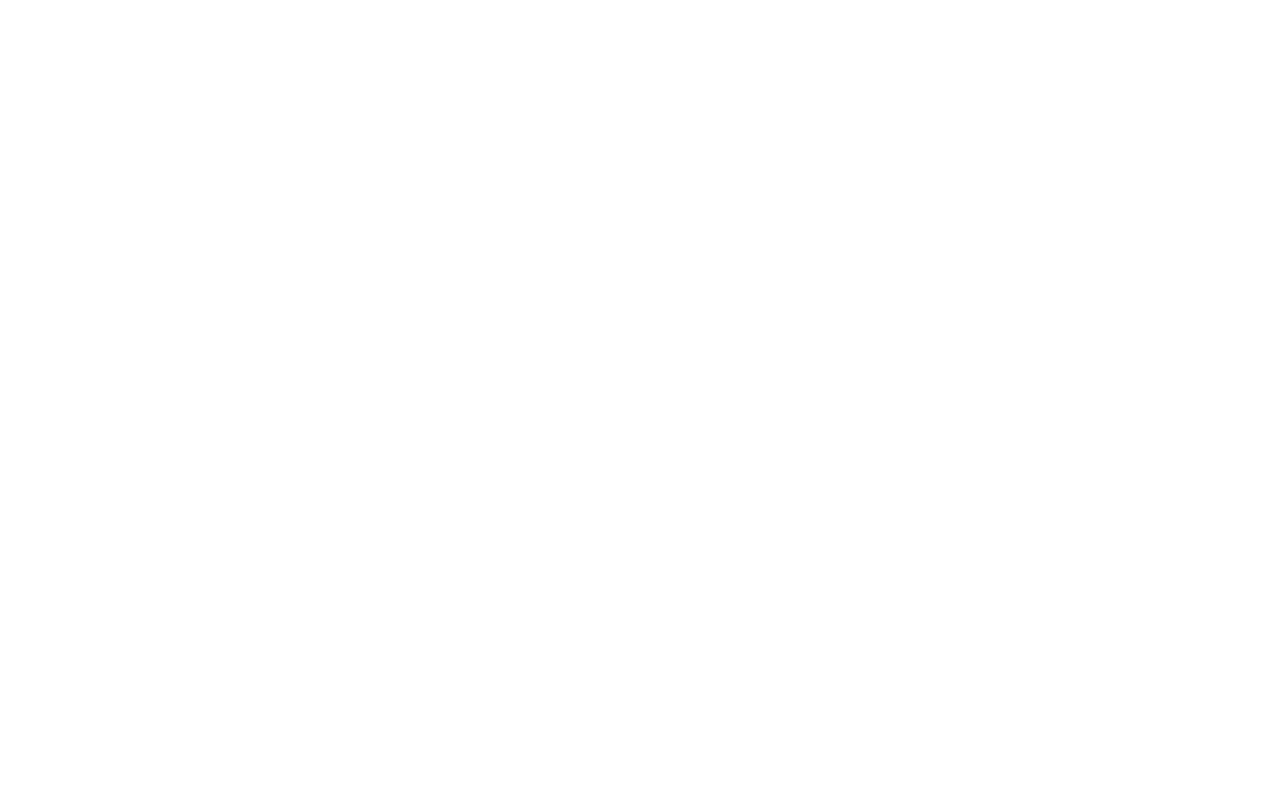
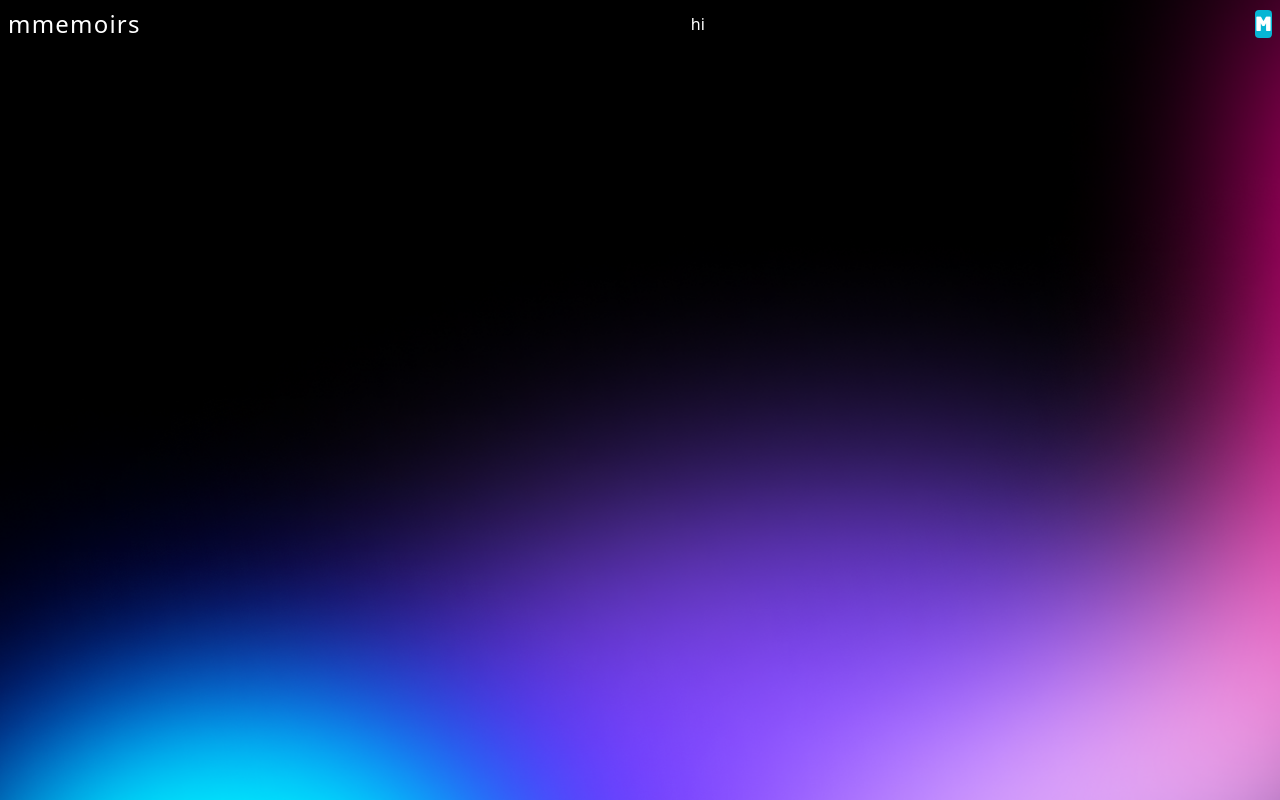
Before and after one commit to TorontosFinest/Memoirs-Final-Project, a React (Create React App) app in the folder client/: page /dashboard/id in a window 1280 px wide. Before the commit this address had no page. Built offline with nearby package versions, Linux system fonts and the light colour scheme; a web font is replaced by a local one.

Commit message:
useState on Navbar

```diff
--- /dev/null
+++ b/client/src/components/DashboardPage/Dashboard/index.jsx
@@ -0,0 +1,12 @@
+import React, { useState } from "react";
+import Navbar from "../Navbar";
+
+export default function Dashboard() {
+  const [hamburger, setHamburger] = useState("false");
+
+  return (
+    <div>
+      <Navbar />
+    </div>
+  );
+}
--- /dev/null
+++ b/client/src/components/DashboardPage/Navbar/index.jsx
@@ -0,0 +1,27 @@
+import React, { useState } from "react";
+
+export default function Navbar() {
+  const [boolean, setBoolean] = useState(false);
+
+  const toggle = () => {
+    boolean ? setBoolean(false) : setBoolean(true);
+  };
+  return (
+    <div className="container flex items-center justify-between p-2">
+      <div>
+        <p className="text-2xl text-white tracking-wider">mmemoirs</p>
+      </div>
+      {boolean ? (
+        <div className="text-white">hello</div>
+      ) : (
+        <div className="text-white">hi</div>
+      )}
+      <button
+        onClick={toggle}
+        className="text-xl text-white bg-cyan-500 font-Bungee rounded"
+      >
+        M
+      </button>
+    </div>
+  );
+}
--- /dev/null
+++ b/client/src/components/DashboardPage/index.js
@@ -0,0 +1,10 @@
+import React from "react";
+import Dashboard from "./Dashboard";
+
+export default function DashboardPage() {
+  return (
+    <div className="dashboard-bg dashboard-bg-css">
+      <Dashboard />
+    </div>
+  );
+}
--- a/client/src/components/LoginPage/LoginForm/index.jsx
+++ b/client/src/components/LoginPage/LoginForm/index.jsx
@@ -38,12 +38,10 @@
             setPassword(event.target.value);
           }}
         />
-        <div className="flex justify-between items-center text-white text-sm  mt-5 mr-20 space-x-2">
-          <p className="text-white 4xl:text-3xl">Dont have an account yet?</p>
-          <Link className="text-cyan-500 underline 4xl:text-4xl" to="/register">
-            Register
-          </Link>
-        </div>
+        <p className="text-white 4xl:text-3xl">Dont have an account yet?</p>
+        <Link className="text-cyan-500 underline 4xl:text-4xl" to="/register">
+          Register
+        </Link>
         <div className="flex justify-center items center">
           <button
             type="submit"
--- a/client/src/index.css
+++ b/client/src/index.css
@@ -9,3 +9,11 @@
 .lessThan-sm-screens {
   @apply bg-cover bg-right w-screen h-screen sm:bg-center;
 }
+
+.dashboard-bg {
+  @apply bg-[url(assets/dashboard.png)];
+}
+
+.dashboard-bg-css {
+  @apply bg-cover bg-no-repeat w-screen h-screen;
+}
--- a/client/src/index.js
+++ b/client/src/index.js
@@ -1,23 +1,22 @@
 import React from "react";
 // import ReactDOM from "react-dom";
 import { BrowserRouter, Routes, Route } from "react-router-dom";
-import Expenses from "./routes/Expenses";
-import Invoices from "./routes/Invoices";
 import { render } from "react-dom";
 import "./index.css";
 import App from "./App";
 import LoginRoute from "./routes/LoginRoute";
 import RegisterRoute from "./routes/RegisterRoute";
+// this is the dashboard Route
+import DashboardRoute from "./routes/DashboardRoute";
 
 const rootElement = document.getElementById("root");
 render(
   <BrowserRouter>
     <Routes>
       <Route path="/" element={<App />} />
-      <Route path="expenses" element={<Expenses />} />
-      <Route path="invoices" element={<Invoices />} />
       <Route path="login" element={<LoginRoute />} />
       <Route path="register" element={<RegisterRoute />} />
+      <Route path="dashboard/id" element={<DashboardRoute />} />
     </Routes>
   </BrowserRouter>,
   rootElement
--- /dev/null
+++ b/client/src/routes/DashboardRoute.jsx
@@ -0,0 +1,6 @@
+import React from "react";
+import DashboardPage from "../components/DashboardPage";
+
+export default function DashboardRoute() {
+  return <DashboardPage />;
+}
--- a/client/src/routes/Expenses.jsx
+++ /dev/null
@@ -1,7 +0,0 @@
-export default function Expenses() {
-  return (
-    <main style={{ padding: "1rem 0" }}>
-      <h2>Expenses</h2>
-    </main>
-  );
-}
--- a/client/src/routes/Invoices.jsx
+++ /dev/null
@@ -1,7 +0,0 @@
-export default function Invoices() {
-  return (
-    <main style={{ padding: "1rem 0" }}>
-      <h2>Invoices</h2>
-    </main>
-  );
-}
```
Also changed, not shown: client/src/assets/dashboard.png (added), 1 other file (tests, documents, lock files or other folders).
